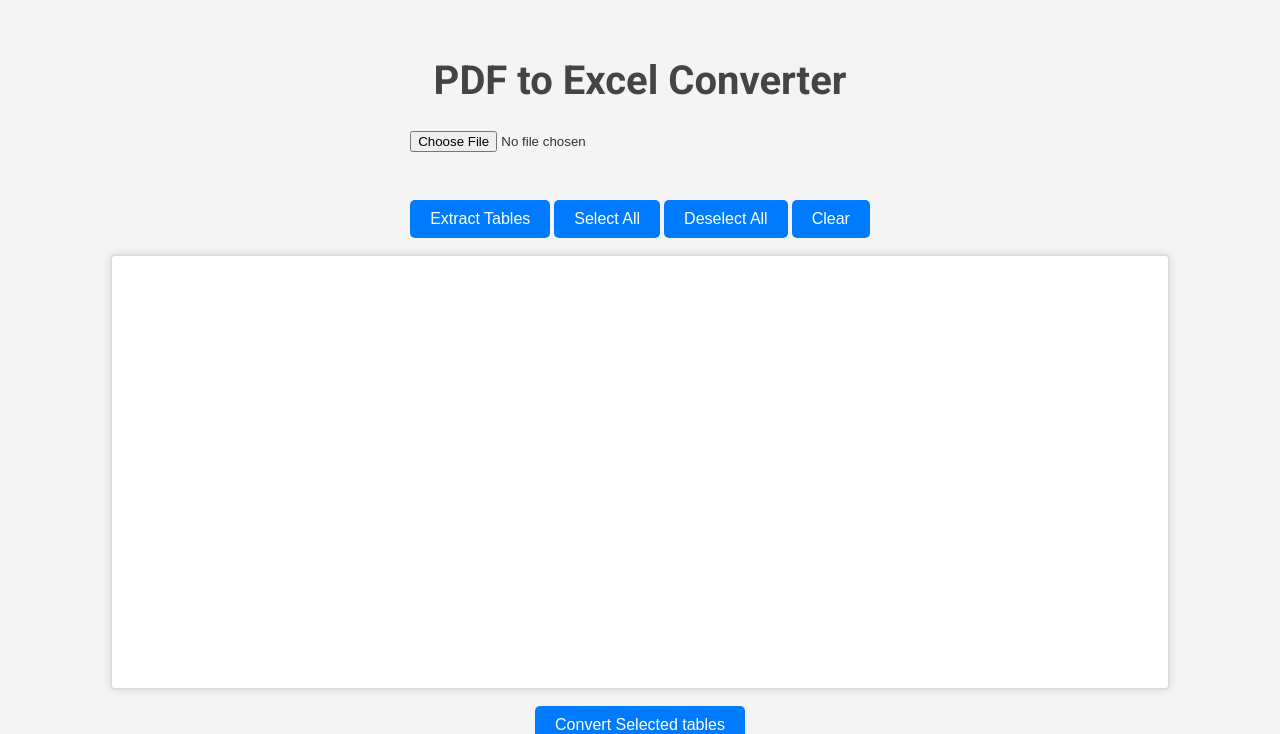
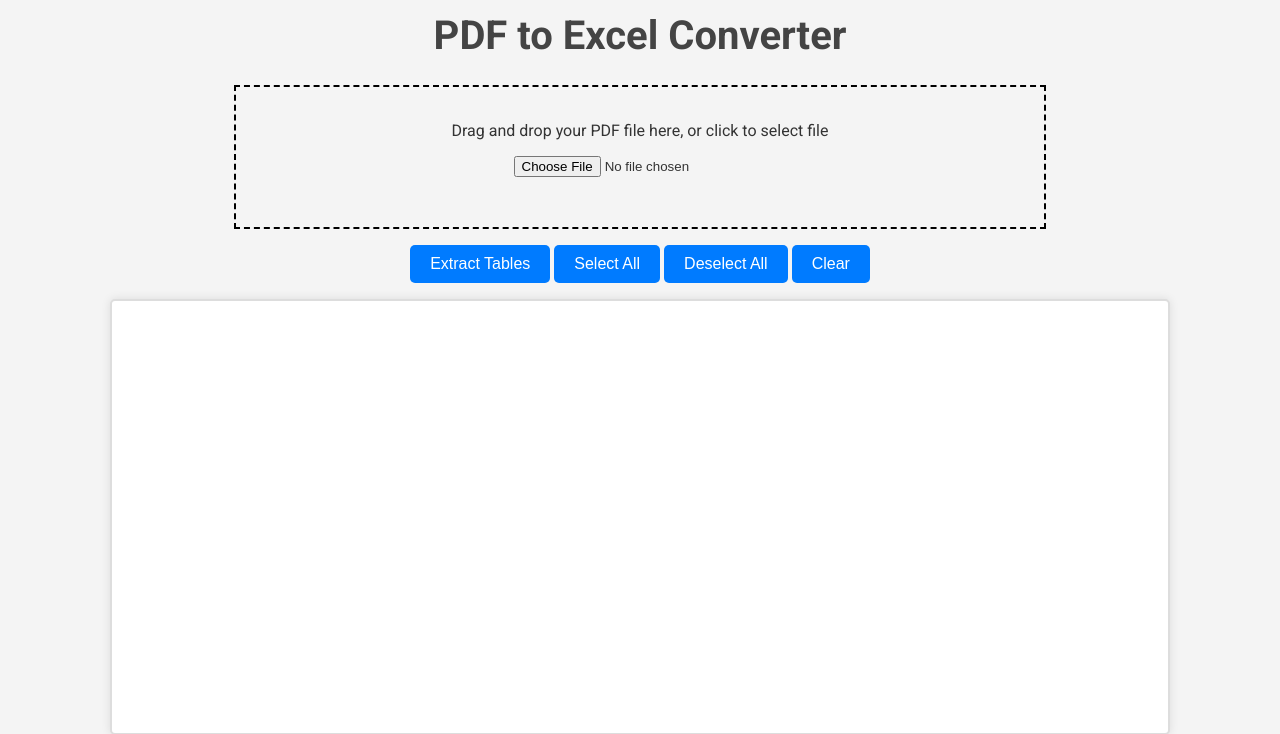
Before and after one commit to Neutrino79/FileNinja, a Django app: page /file-converter/pdf_to_excel/ in a window 1280 px wide. Shown: the top 734 px of the page. Run offline with Django 4.2, Linux system fonts and the light colour scheme.

Commit message:
Fix - PDF->Excel (not exporting the checked tables.) previously it was exporting on the basis of umber of checks instead of the actual tables and their check -also added proper GUI and tested working - just need to increase the drag and drop range.

```diff
--- a/file_converter/templates/file_converter/pdf_to_excel.html
+++ b/file_converter/templates/file_converter/pdf_to_excel.html
@@ -79,6 +79,19 @@
 .download-button:hover {
     background-color: #0056b3;
 }
+    #drag-drop-area {
+    border: 2px dashed #000;
+    padding: 20px;
+    display: flex;
+    flex-direction: column;
+    align-items: center;
+    justify-content: center;
+        height: 100px;
+        width: 60%;
+}
+    #pdf_file{
+
+    }
 
     </style>
     <script src="https://ajax.googleapis.com/ajax/libs/jquery/3.5.1/jquery.min.js"></script>
@@ -86,11 +99,11 @@
 <body>
     <h1>PDF to Excel Converter</h1>
     <div id="drag-drop-area">
+        <p>Drag and drop your PDF file here, or click to select file</p>
         <form id="pdf-upload-form" enctype="multipart/form-data">
         <input type="file" id="pdf_file" name="pdf_file" accept=".pdf" required>
-
     </form>
-    <div id="buttons-container">
+    </div>
         <div id="buttons-container">
     <button id="extract-tables" type="button" class="download-button">Extract Tables</button>
     <button id="select-all" class="download-button" disabled>Select All</button>
@@ -104,6 +117,41 @@
 <script>
   $(document).ready(function() {
       var temp_dir_pdf_to_excel;
+
+
+      var $dragDropArea = $('#drag-drop-area');
+    var $fileInput = $('#pdf_file');
+
+    // When a file is dragged over the drag and drop area, add a class to it
+    $dragDropArea.on('dragover', function(e) {
+        e.preventDefault();
+        e.stopPropagation();
+        $dragDropArea.addClass('dragging');
+    });
+
+    // When a file is dragged out of the drag and drop area, remove the class
+    $dragDropArea.on('dragleave', function(e) {
+        e.preventDefault();
+        e.stopPropagation();
+        $dragDropArea.removeClass('dragging');
+    });
+
+    // When a file is dropped onto the drag and drop area, retrieve the file and trigger the file input's change event
+    $dragDropArea.on('drop', function(e) {
+        e.preventDefault();
+        e.stopPropagation();
+        $dragDropArea.removeClass('dragging');
+
+        var files = e.originalEvent.dataTransfer.files;
+        $fileInput.prop('files', files);
+        $fileInput.trigger('change');
+    });
+
+    // When the drag and drop area is clicked, trigger the file input's click event
+    $dragDropArea.on('click', function() {
+        $fileInput.trigger('click');
+    });
+
 
       $('#Convert-Selected-table').prop('disabled', true);
 
@@ -171,8 +219,8 @@
         // Check if the table name is a string
         var tableName = typeof table.name === 'string' ? table.name : 'Table ' + (index + 1);
 
-                    // Add a checkbox for the table
-                    var $checkbox = $('<input>').attr('type', 'checkbox').addClass('table-checkbox');
+        // Add a checkbox for the table with a data attribute storing the index of the table
+        var $checkbox = $('<input>').attr('type', 'checkbox').addClass('table-checkbox').data('tableIndex', index);
         var $label = $('<label>').text(tableName).append($checkbox);
         $('#tables-container').append($label);
 
@@ -180,9 +228,15 @@
         $('#tables-container').append($table);
     });
 },
+            error: function(jqXHR, textStatus, errorThrown) {
+            // If the server returns an error, display it in a popup
+            alert(jqXHR.responseJSON.error);
+            $('#clear').click();
+            },
             cache: false,
             contentType: false,
             processData: false
+
         });
     });
 
@@ -191,8 +245,9 @@
     console.log('Convert Selected tables button clicked');
     // Gather all the selected tables
     var selectedTables = [];
-        $('.table-checkbox:checked').each(function(index) {
-            var table = $('table').eq(index).get(0).outerHTML;
+    $('.table-checkbox:checked').each(function() {
+        var tableIndex = $(this).data('tableIndex');
+        var table = $('table').eq(tableIndex).get(0).outerHTML;
         selectedTables.push(table);
     });
 
--- a/file_converter/views.py
+++ b/file_converter/views.py
@@ -172,6 +172,11 @@ def pdf_to_excel(request):
             # Extract tables from the PDF
             tables = extract_tables_from_pdf(pdf_path)
 
+            # If no tables were found, return an error message
+            if not tables:
+                print("No tables found in the PDF.")  # Add print statement
+                return JsonResponse({'error': 'No tables found in the PDF.'}, status=400)
+
             # Convert the tables to a list of dataframes
             df_list = [pd.DataFrame(table) for table in tables]
 
```
Lines whose indentation alone changed are shown as unchanged.
